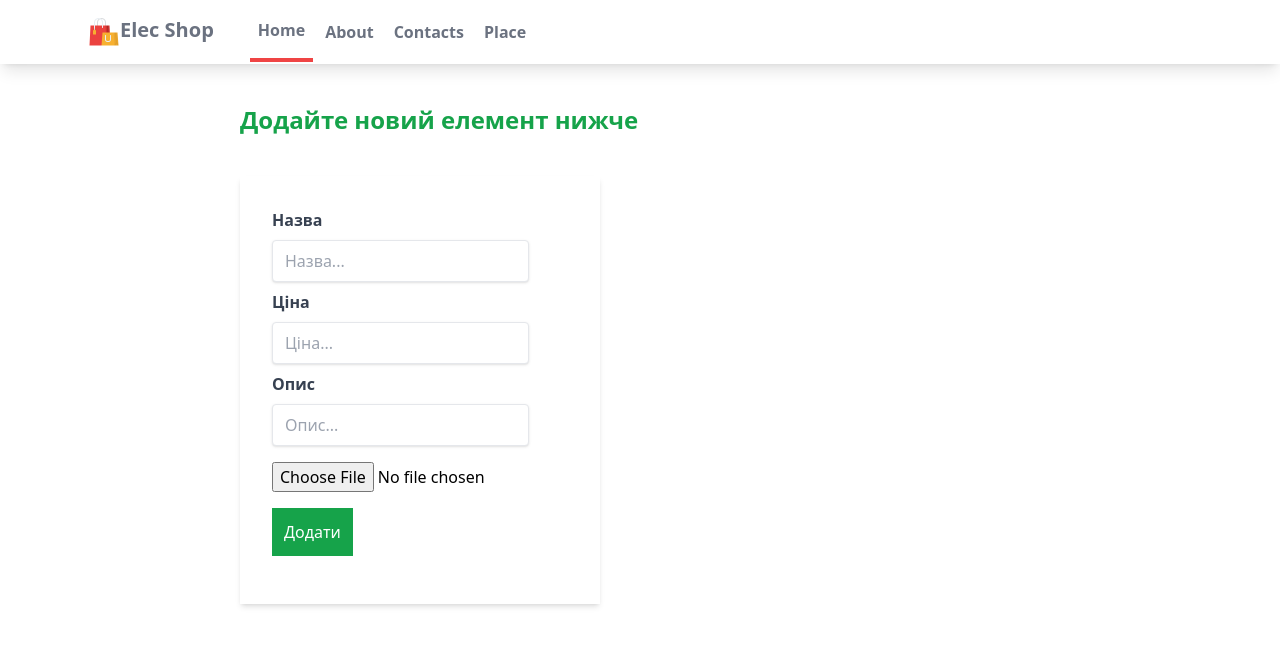
After one commit to ArturLigerko/django_site, a Django app: page /myapp/additem/ in a window 1280 px wide. The commit adds this page. Shown: the top 646 px of the page. Run offline with Django 5.2, Linux system fonts and the light colour scheme.

Commit message:
additem form

```diff
--- a/mysite/myapp/static/myapp/styles.css
+++ b/mysite/myapp/static/myapp/styles.css
@@ -548,6 +548,10 @@ video {
   position: static;
 }
 
+.m-10 {
+  margin: 2.5rem;
+}
+
 .mx-auto {
   margin-left: auto;
   margin-right: auto;
@@ -575,6 +579,26 @@ video {
 
 .mt-1 {
   margin-top: 0.25rem;
+}
+
+.mb-4 {
+  margin-bottom: 1rem;
+}
+
+.mr-10 {
+  margin-right: 2.5rem;
+}
+
+.mt-2 {
+  margin-top: 0.5rem;
+}
+
+.mt-4 {
+  margin-top: 1rem;
+}
+
+.ml-\[200px\] {
+  margin-left: 200px;
 }
 
 .block {
@@ -621,6 +645,12 @@ video {
   max-width: 80rem;
 }
 
+.appearance-none {
+  -webkit-appearance: none;
+     -moz-appearance: none;
+          appearance: none;
+}
+
 .grid-cols-1 {
   grid-template-columns: repeat(1, minmax(0, 1fr));
 }
@@ -657,6 +687,10 @@ video {
   border-radius: 0.25rem;
 }
 
+.border {
+  border-width: 1px;
+}
+
 .border-b-4 {
   border-bottom-width: 4px;
 }
@@ -681,8 +715,17 @@ video {
   background-color: rgb(255 255 255 / var(--tw-bg-opacity));
 }
 
+.bg-green-600 {
+  --tw-bg-opacity: 1;
+  background-color: rgb(22 163 74 / var(--tw-bg-opacity));
+}
+
 .p-10 {
   padding: 2.5rem;
+}
+
+.p-3 {
+  padding: 0.75rem;
 }
 
 .px-4 {
@@ -705,6 +748,26 @@ video {
   padding-right: 1.5rem;
 }
 
+.px-3 {
+  padding-left: 0.75rem;
+  padding-right: 0.75rem;
+}
+
+.py-2 {
+  padding-top: 0.5rem;
+  padding-bottom: 0.5rem;
+}
+
+.px-8 {
+  padding-left: 2rem;
+  padding-right: 2rem;
+}
+
+.py-8 {
+  padding-top: 2rem;
+  padding-bottom: 2rem;
+}
+
 .text-xl {
   font-size: 1.25rem;
   line-height: 1.75rem;
@@ -718,6 +781,11 @@ video {
 .text-4xl {
   font-size: 2.25rem;
   line-height: 2.5rem;
+}
+
+.text-2xl {
+  font-size: 1.5rem;
+  line-height: 2rem;
 }
 
 .font-bold {
@@ -753,9 +821,41 @@ video {
   color: rgb(75 85 99 / var(--tw-text-opacity));
 }
 
+.text-red-500 {
+  --tw-text-opacity: 1;
+  color: rgb(239 68 68 / var(--tw-text-opacity));
+}
+
+.text-gray-700 {
+  --tw-text-opacity: 1;
+  color: rgb(55 65 81 / var(--tw-text-opacity));
+}
+
+.text-white {
+  --tw-text-opacity: 1;
+  color: rgb(255 255 255 / var(--tw-text-opacity));
+}
+
+.text-green-600 {
+  --tw-text-opacity: 1;
+  color: rgb(22 163 74 / var(--tw-text-opacity));
+}
+
 .shadow-lg {
   --tw-shadow: 0 10px 15px -3px rgb(0 0 0 / 0.1), 0 4px 6px -4px rgb(0 0 0 / 0.1);
   --tw-shadow-colored: 0 10px 15px -3px var(--tw-shadow-color), 0 4px 6px -4px var(--tw-shadow-color);
+  box-shadow: var(--tw-ring-offset-shadow, 0 0 #0000), var(--tw-ring-shadow, 0 0 #0000), var(--tw-shadow);
+}
+
+.shadow {
+  --tw-shadow: 0 1px 3px 0 rgb(0 0 0 / 0.1), 0 1px 2px -1px rgb(0 0 0 / 0.1);
+  --tw-shadow-colored: 0 1px 3px 0 var(--tw-shadow-color), 0 1px 2px -1px var(--tw-shadow-color);
+  box-shadow: var(--tw-ring-offset-shadow, 0 0 #0000), var(--tw-ring-shadow, 0 0 #0000), var(--tw-shadow);
+}
+
+.shadow-md {
+  --tw-shadow: 0 4px 6px -1px rgb(0 0 0 / 0.1), 0 2px 4px -2px rgb(0 0 0 / 0.1);
+  --tw-shadow-colored: 0 4px 6px -1px var(--tw-shadow-color), 0 2px 4px -2px var(--tw-shadow-color);
   box-shadow: var(--tw-ring-offset-shadow, 0 0 #0000), var(--tw-ring-shadow, 0 0 #0000), var(--tw-shadow);
 }
 
--- /dev/null
+++ b/mysite/myapp/templates/myapp/additem.html
@@ -0,0 +1,21 @@
+{% extends "myapp/base.html" %}
+
+{% block content %}
+<div class="ml-[200px]">
+    <h1 class="text-2xl m-10 font-bold text-green-600"> Додайте новий елемент нижче</h1>
+    <form class="w-1/3 bg-white shadow-md m-10 px-8 py-8 " method="post" enctype="multipart/form-data">
+    {% csrf_token %}
+        <div class="mb-4 ">
+            <label class="block text-gray-700 text-md font-bold mb-2" for="name">Назва</label>
+            <input class="shadow appearance-none border rounded py-2 px-3 mr-10 text-gray-700" type="text" placeholder="Назва..." name="name" id="name">
+            <label class="block text-gray-700 text-md font-bold mb-2 mt-2" for="price">Ціна</label>
+            <input class="shadow appearance-none border rounded py-2 px-3 mr-10 text-gray-700" type="text" placeholder="Ціна..." name="price" id="price">
+            <label class="block text-gray-700 text-md font-bold mb-2 mt-2" for="description">Опис</label>
+            <input class="shadow appearance-none border rounded py-2 px-3 mr-10 text-gray-700" type="text" placeholder="Опис..." name="description" id="description">
+            <input class="block mt-4" type="file" accept="image/*" name="upload" id="upload">
+            <button class="block bg-green-600 text-white p-3 mt-4" type="submit" name="Add Item" value="Add Item">Додати</button>
+        </div>
+    </form>
+</div>
+
+{% endblock content %}
--- a/mysite/myapp/templates/myapp/index.html
+++ b/mysite/myapp/templates/myapp/index.html
@@ -5,7 +5,7 @@
 <div class="sm:text-center lg:text-left">
     <h1 class="text-4xl font-extrabold text-gray-900 sm:text-Sxl md:text-6xl">
         <span class="block xl:inline">Ексклюзивні товари</span>
-        <span class="block xl:inline text-green-500">По Супер Цінам</span>
+        <span class="block xl:inline text-red-500">По Супер Цінам</span>
     </h1>
     <p class="mt-3 text-base text-gray-500 sm:mt-5 sm:text-lg sm:max-w-xl sm:mx-auto md:mt-5 md:text-xl lg:mx-0">Ви можете замовити товар з будь-якої точки світу. Доставка включена.</p>
 </div>
--- a/mysite/myapp/urls.py
+++ b/mysite/myapp/urls.py
@@ -1,5 +1,5 @@
 from django.urls import path
-from myapp.views import index, indexItem
+from myapp.views import index, indexItem, add_item
 
 app_name = "myapp"
 
@@ -8,4 +8,5 @@ urlpatterns = [
     path('', index),
     path('<int:my_id>/', indexItem, name="detail"),
     #http://127.0.0.1:8000/myapp/
+    path('additem/', add_item, name="detail"),
 ]
--- a/mysite/myapp/views.py
+++ b/mysite/myapp/views.py
@@ -15,3 +15,13 @@ def indexItem(request, my_id):
         'item':item
     }
     return render(request, "myapp/detail.html", context=context)
+
+def add_item(request):
+    if request.method == "POST":
+        name = request.POST.get("name")
+        price = request.POST.get("price")
+        description = request.POST.get("description")
+        image = request.FILES['upload']
+        item = Product(name=name, price=price, description=description, image=image)
+        item.save()
+    return render(request,"myapp/additem.html")
```
Also changed, not shown: mysite/db.sqlite3, mysite/media/images/404045283_936172064539612_4709913670117847631_n.jpg (added).
